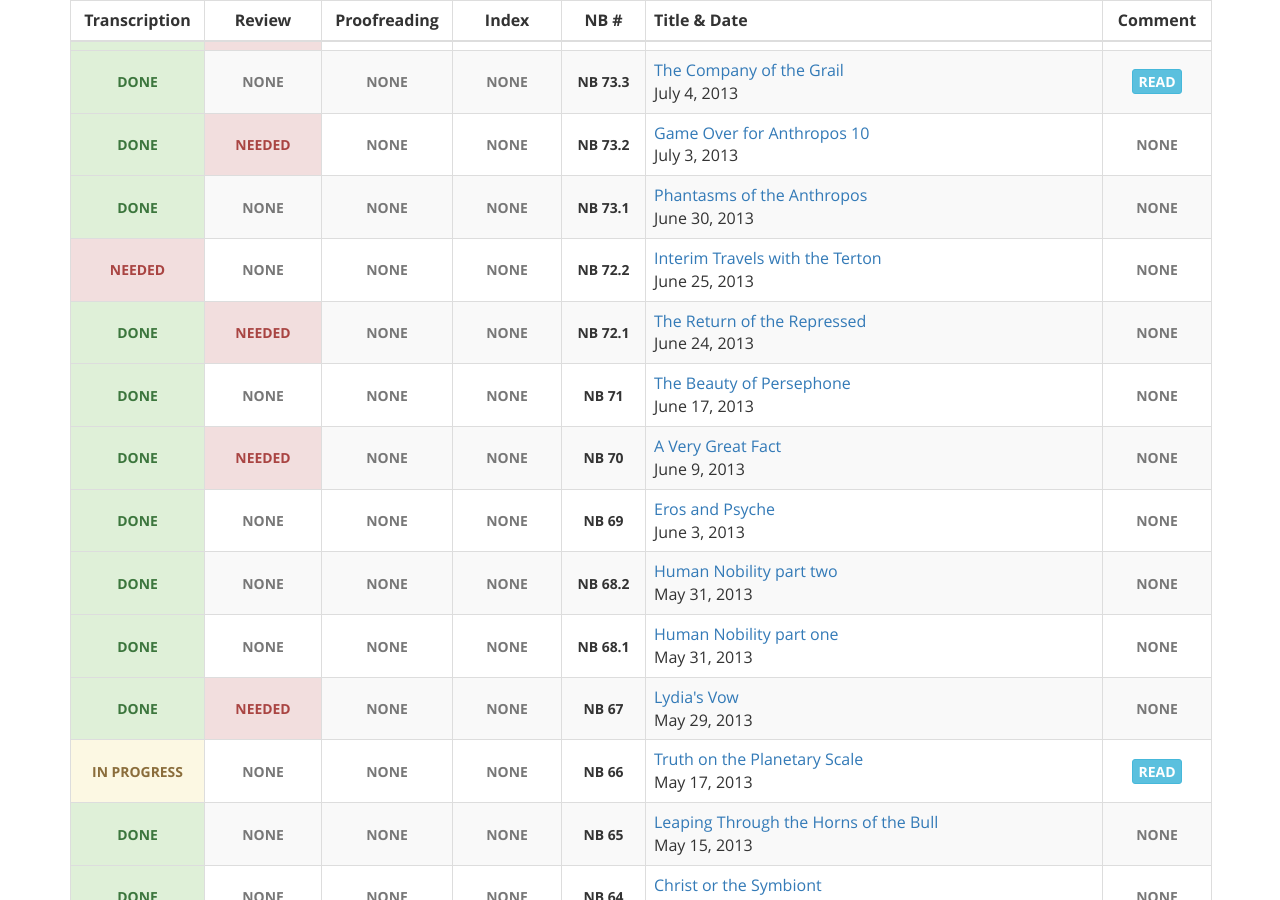
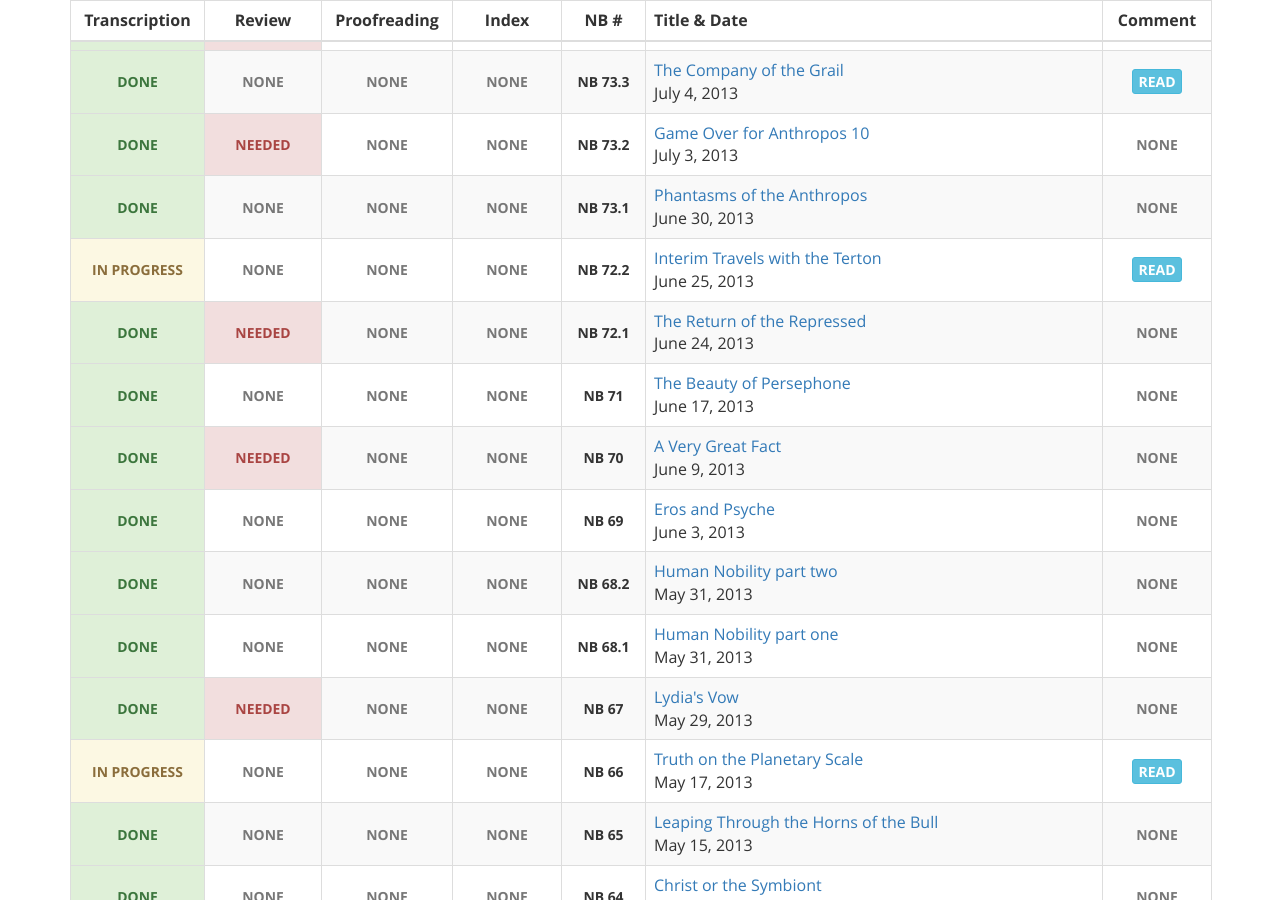
Before and after one commit to gaiaspora/gaiaspora.github.io, a Jekyll site: the page built from content/navigator-briefings.markdown, in a window 1280 px wide and 900 px high, scrolled down 3833 px. Built offline with Jekyll 4.4.1, drawn with Linux system fonts in a browser that asks for light colours.

Commit message:
Update nb.yaml

```diff
--- a/_data/nb.yaml
+++ b/_data/nb.yaml
@@ -512,13 +512,13 @@
   Comment: ""
 
 - NB: "72.2"
-  Transcription: "needed"
+  Transcription: "in progress"
   Review: "none"
   Proofreading: "none"
   Index: "none"
   Title: "Interim Travels with the Terton"
   Date: "June 25, 2013"
-  Comment: ""
+  Comment: "Michael B"
 
 - NB: "72.1"
   Transcription: "done"
```
